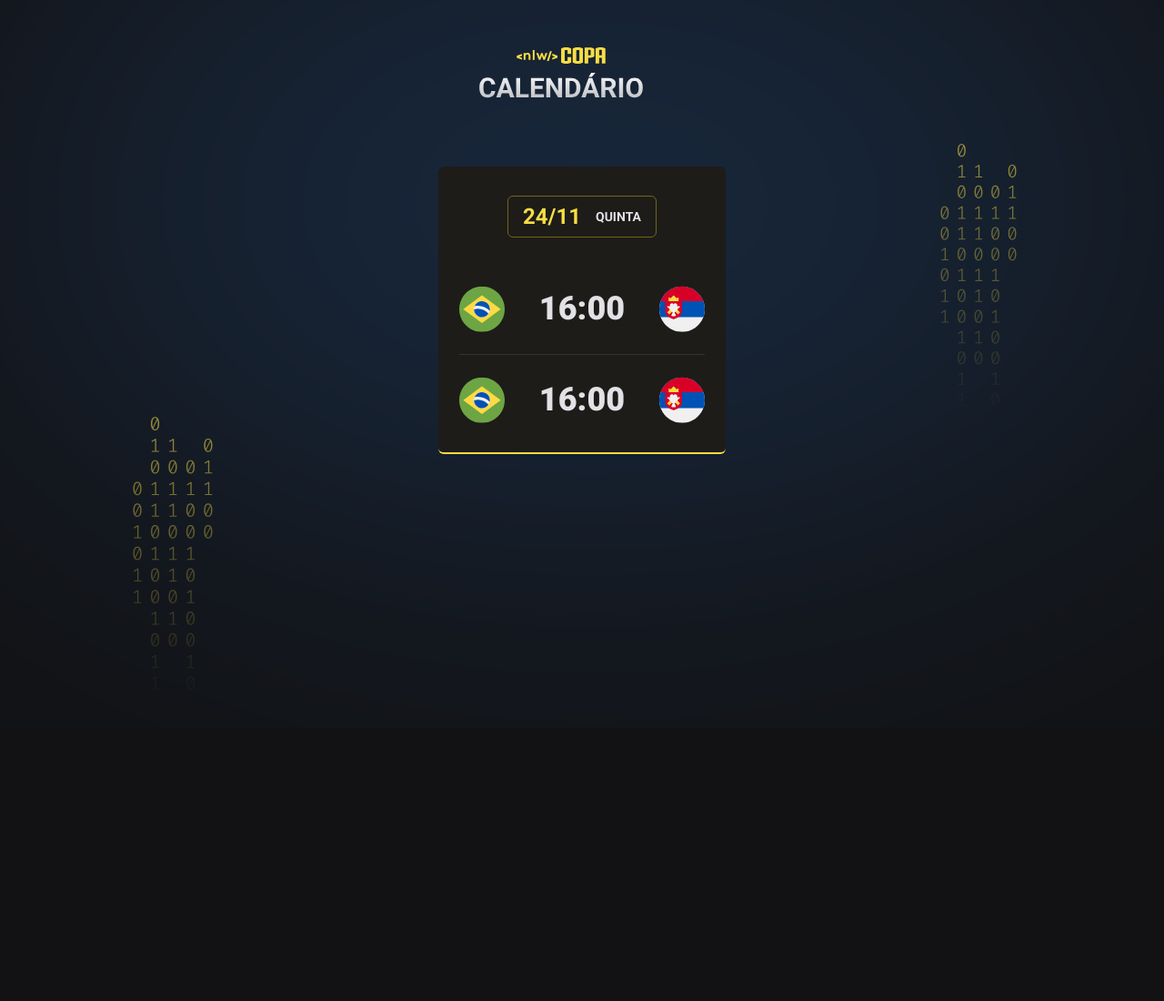
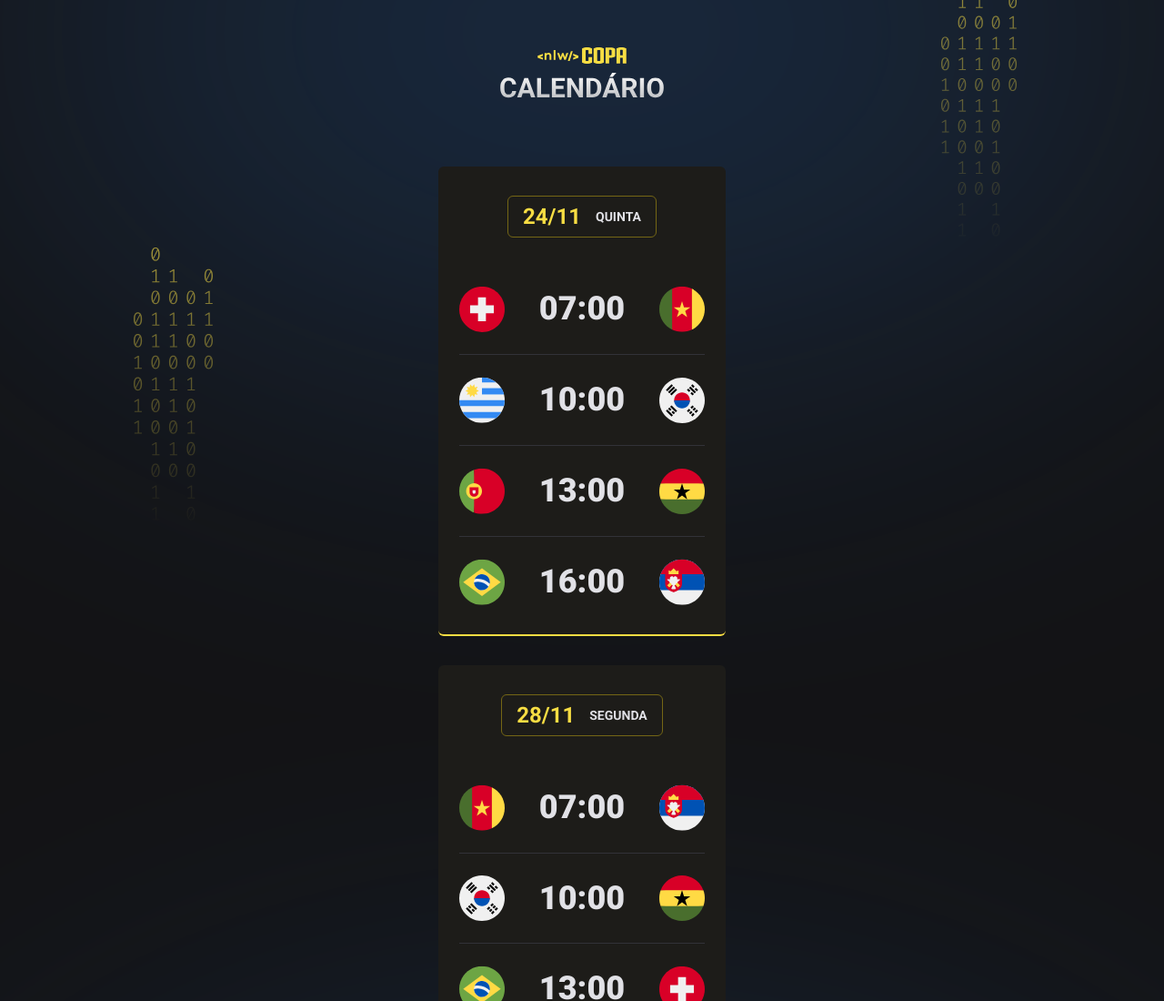
Before and after one commit to Cartaxo1/NLW-Copa, a plain HTML site: page index.html in a window 1280 px wide. Shown: the top 1100 px of the page at 91% size. Before the commit the page ends 800 px from the top, so only its background shows below. Drawn offline with Linux system fonts and the light colour scheme.

Commit message:
second commit

```diff
--- a/index.html
+++ b/index.html
@@ -14,27 +14,7 @@
     />
   </head>
   <body>
-    <div id="app">
-      <header>
-        <img src="./assets/logo.svg" alt="Logo Nlw Copa" />
-      </header>
-      <main id="cards">
-        <div class="card">
-          <h2>24/11 <span>Quinta</span></h2>
-          <ul>
-            <li>
-              <img src="./assets/icon-brasil.svg" alt="Bandeira do Brasil" />
-              <strong>16:00</strong>
-              <img src="./assets/icon-servia.svg" alt="Bandeira da Sérvia" />
-            </li>
-            <li>
-              <img src="./assets/icon-brasil.svg" alt="Bandeira do Brasil" />
-              <strong>16:00</strong>
-              <img src="./assets/icon-servia.svg" alt="Bandeira da Sérvia" />
-            </li>
-          </ul>
-        </div>
-      </main>
-    </div>
+    <div id="app"></div>
+    <script src="./main.js"></script>
   </body>
 </html>
--- /dev/null
+++ b/main.js
@@ -0,0 +1,50 @@
+function createGame(player1, hour, player2) {
+  return `
+    <li>
+              <img src="./assets/icon-${player1}.svg" alt="Bandeira do ${player1}" />
+              <strong>${hour}</strong>
+              <img src="./assets/icon-${player2}.svg" alt="Bandeira da ${player2}" />
+            </li>
+    `;
+}
+
+function createCard(date, day, games) {
+  return `
+    <div class="card">
+          <h2>${date} <span>${day}</span></h2>
+          <ul>
+            ${games}
+          </ul>
+        </div>
+    `;
+}
+
+document.querySelector("#app").innerHTML = `<header>
+        <img src="./assets/logo.svg" alt="Logo Nlw Copa" />
+      </header>
+      <main id="cards">
+        ${createCard(
+          "24/11",
+          "quinta",
+          createGame("suiça", "07:00", "camaroes") +
+            createGame("uruguai", "10:00", "coreia") +
+            createGame("portugal", "13:00", "gana") +
+            createGame("brasil", "16:00", "servia")
+        )}
+        ${createCard(
+          "28/11",
+          "segunda",
+          createGame("camaroes", "07:00", "servia") +
+            createGame("coreia", "10:00", "gana") +
+            createGame("brasil", "13:00", "suiça") +
+            createGame("portugal", "16:00", "uruguai")
+        )}
+        ${createCard(
+          "02/12",
+          "sexta",
+          createGame("coreia", "7:00", "portugal") +
+            createGame("gana", "12:00", "uruguai") +
+            createGame("brasil", "16:00", "camaroes") +
+            createGame("suiça", "16:00", "servia")
+        )}
+      </main> `;
--- a/styles.css
+++ b/styles.css
@@ -8,7 +8,7 @@ body {
   background-color: #121214;
   background-image: url(./assets/bg.svg);
   background-position-x: center;
-  background-position-y: 55.6%;
+  background-position-y: -715px;
 }
 
 body * {
@@ -26,6 +26,13 @@ ul {
 
 header {
   margin-bottom: 63px;
+  text-align: center;
+}
+
+#cards {
+  display: flex;
+  flex-direction: column;
+  gap: 32px;
 }
 
 .card {
```
Also changed, not shown: assets/icon-camaroes.svg (added), assets/icon-coreia.svg (added), assets/icon-gana.svg (added), assets/icon-portugal.svg (added), assets/icon-suiça.svg (added), assets/icon-uruguai.svg (added).
